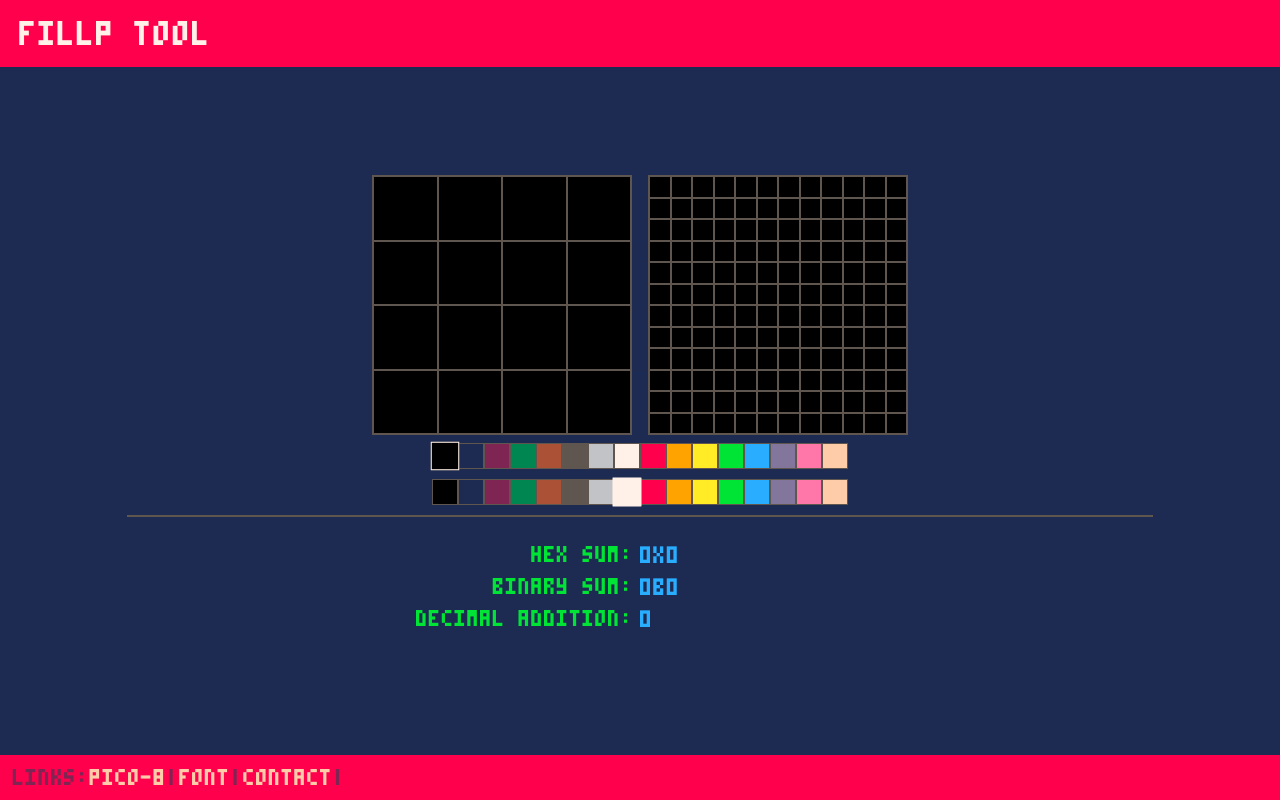
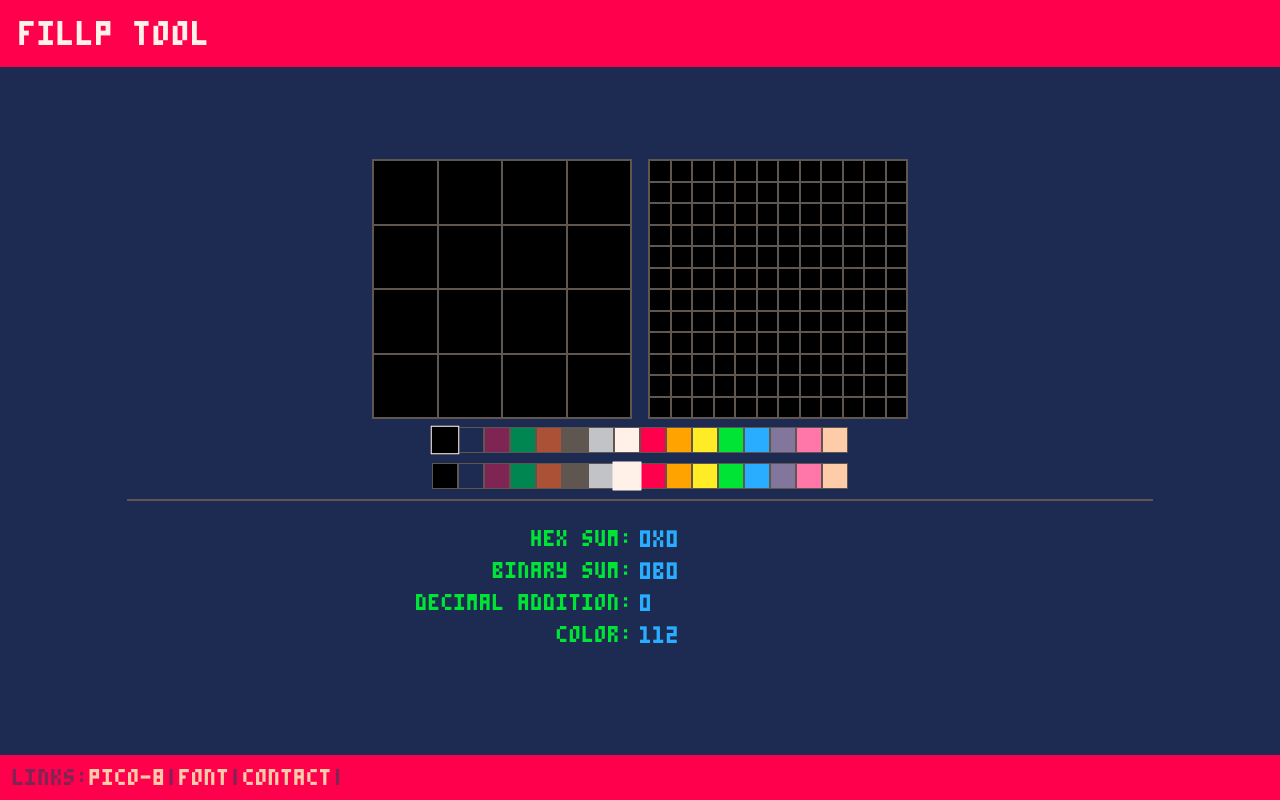
Before and after one commit to seleb/fillp-tool, a Preact app: page / in a window 1280 px wide. Built offline with nearby package versions, Linux system fonts and the light colour scheme; the HTML template or start-up script is replaced by a standard one.

Commit message:
show colour output

```diff
--- a/src/components/output.jsx
+++ b/src/components/output.jsx
@@ -24,16 +24,22 @@ export default class Output extends Component {
 	}
 	render({
 		bits = {},
+		colours: {
+			'0': c1,
+			'1': c2,
+		} = {},
 	}, {
 		copy = '',
 	}) {
 		const onBits = Object.entries(bits).filter(([_, on]) => on).map(([bit]) => bit);
 		const sum = onBits.reduce((sum, bit) => sum + parseInt(bit, 10), 0);
+		const coloursSum = c1+(c2<<4);
 		return (
 			<div class="output">
 				<label for="Hex">Hex Sum: </label><input name="Hex" onClick={this.copy} value={`0x${sum.toString(16)}`} />
 				<label for="Binary">Binary Sum: </label><input name="Binary" onClick={this.copy} value={`0b${sum.toString(2)}`} />
 				<label for="Decimal">Decimal Addition: </label><input name="Decimal" onClick={this.copy} value={onBits.join('+') || 0} />
+				<label for="color">Color: </label><input name="Color" onClick={this.copy} value={coloursSum} />
 				<div class="copy-notif">{copy}</div>
 			</div>
 		);
```
